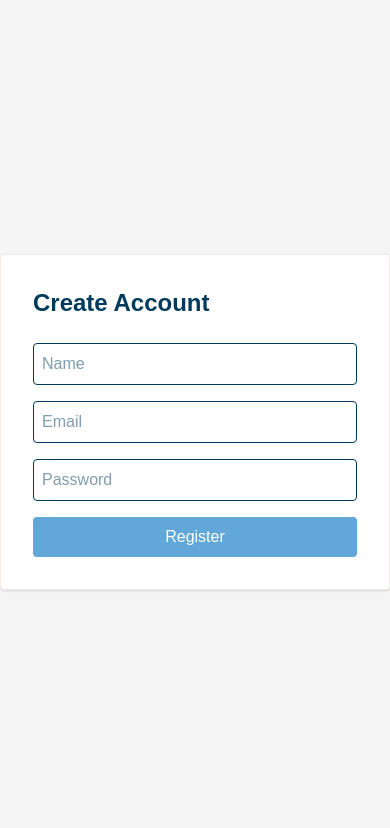
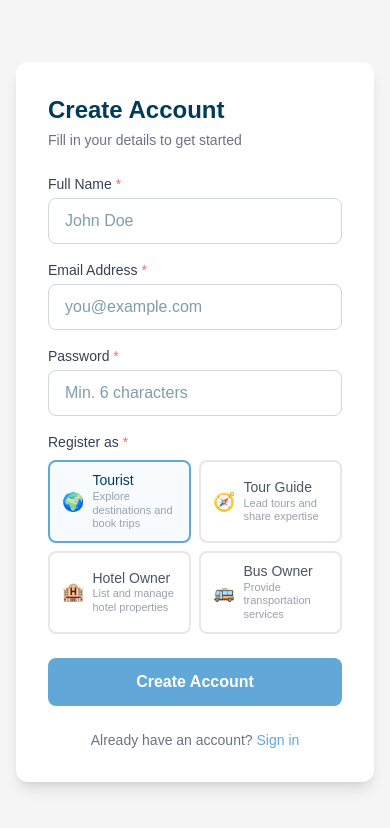
Before and after one commit to Sugam-Khatiwada/tourism-management-system, a Next.js app: page /register in a window 390 px wide. Shown: the top 828 px of the page. Built offline with nearby package versions, Linux system fonts and the light colour scheme; no server answers.

Commit message:
fix: update auth pages and layout

```diff
--- a/src/app/(auth)/layout.tsx
+++ b/src/app/(auth)/layout.tsx
@@ -4,10 +4,8 @@ export default function AuthLayout({
   children: React.ReactNode;
 }) {
   return (
-    <div className="min-h-screen flex items-center justify-center bg-bg">
-      <div className="w-full max-w-md bg-white p-8 shadow rounded border border-neutral/30">
-        {children}
-      </div>
+    <div className="min-h-screen flex items-center justify-center bg-bg p-4">
+      {children}
     </div>
   );
 }
--- a/src/app/(auth)/login/page.tsx
+++ b/src/app/(auth)/login/page.tsx
@@ -41,7 +41,7 @@ export default function LoginPage() {
   };
 
   return (
-    <>
+    <div className="w-full max-w-md bg-white p-8 shadow rounded border border-neutral/30">
       <h2 className="text-2xl font-bold mb-6">Login</h2>
 
       {error && <p className="text-red-500">{error}</p>}
@@ -65,6 +65,13 @@ export default function LoginPage() {
           Login
         </button>
       </form>
-    </>
+
+      <p className="text-sm text-center mt-4 text-gray-500">
+        Don&apos;t have an account?{" "}
+        <a href="/register" className="text-primary hover:underline font-medium">
+          Register
+        </a>
+      </p>
+    </div>
   );
 }
--- a/src/app/(auth)/register/page.tsx
+++ b/src/app/(auth)/register/page.tsx
@@ -1,12 +1,48 @@
 "use client";
 
-import { useState } from "react";
+import { useState, useEffect } from "react";
 import { useRouter } from "next/navigation";
+import Image from "next/image";
 
 type RegisterForm = {
   name: string;
   email: string;
   password: string;
+  role: string;
+};
+
+const ROLES = [
+  {
+    value: "tourist",
+    label: "Tourist",
+    description: "Explore destinations and book trips",
+    icon: "🌍",
+  },
+  {
+    value: "guide",
+    label: "Tour Guide",
+    description: "Lead tours and share expertise",
+    icon: "🧭",
+  },
+  {
+    value: "hotel_owner",
+    label: "Hotel Owner",
+    description: "List and manage hotel properties",
+    icon: "🏨",
+  },
+  {
+    value: "bus_owner",
+    label: "Bus Owner",
+    description: "Provide transportation services",
+    icon: "🚌",
+  },
+];
+
+const ADMIN_ROLE = {
+  value: "admin",
+  label: "Admin",
+  description: "Full system administration access",
+  icon: "🛡️",
 };
 
 export default function RegisterPage() {
@@ -15,13 +51,39 @@ export default function RegisterPage() {
     name: "",
     email: "",
     password: "",
+    role: "tourist",
   });
 
   const [error, setError] = useState("");
+  const [loading, setLoading] = useState(false);
+  const [isAdmin, setIsAdmin] = useState(false);
+
+  // Check if current user is admin (for admin-creating-admin flow)
+  useEffect(() => {
+    async function checkAdmin() {
+      try {
+        const res = await fetch("/api/auth/profile");
+        if (res.ok) {
+          const user = await res.json();
+          if (user.role === "admin") {
+            setIsAdmin(true);
+          }
+        }
+      } catch {
+        // Not logged in or error — ignore
+      }
+    }
+    checkAdmin();
+  }, []);
+
+  const availableRoles = isAdmin ? [...ROLES, ADMIN_ROLE] : ROLES;
 
   const handleSubmit = async (e: React.FormEvent) => {
     e.preventDefault();
+    setError("");
+    setLoading(true);
 
+    try {
       const res = await fetch("/api/auth/register", {
         method: "POST",
         body: JSON.stringify(form),
@@ -33,44 +95,175 @@ export default function RegisterPage() {
       const data = await res.json();
 
       if (!res.ok) {
-      setError(data.message);
+        setError(data.error || data.message || "Registration failed");
         return;
       }
 
       router.push("/login");
+    } catch {
+      setError("Something went wrong. Please try again.");
+    } finally {
+      setLoading(false);
+    }
   };
 
   return (
-    <>
-      <h2 className="text-2xl font-bold mb-6">Create Account</h2>
+    <div className="w-full max-w-4xl bg-white rounded-xl shadow-lg overflow-hidden flex flex-col md:flex-row">
+      {/* Left side — Image */}
+      <div className="relative hidden md:block md:w-1/2">
+        <Image
+          src="https://images.unsplash.com/photo-1507525428034-b723cf961d3e?auto=format&fit=crop&w=800&q=80"
+          alt="Beautiful tropical beach destination"
+          fill
+          className="object-cover"
+          priority
+        />
+        <div className="absolute inset-0 bg-linear-to-t from-dark/80 via-dark/40 to-transparent" />
+        <div className="absolute bottom-0 left-0 right-0 p-8 text-white">
+          <h2 className="text-3xl font-bold mb-2">Start Your Journey</h2>
+          <p className="text-white/80 text-sm leading-relaxed">
+            Join thousands of travelers exploring the world&apos;s most
+            beautiful destinations. Create your account and begin your adventure
+            today.
+          </p>
+        </div>
+      </div>
 
-      {error && <p className="text-red-500">{error}</p>}
+      {/* Right side — Form */}
+      <div className="w-full md:w-1/2 p-8 md:p-10 flex flex-col justify-center">
+        <div className="mb-6">
+          <h2 className="text-2xl font-bold text-dark">Create Account</h2>
+          <p className="text-gray-500 text-sm mt-1">
+            Fill in your details to get started
+          </p>
+        </div>
+
+        {error && (
+          <div className="bg-red-50 border border-red-200 text-red-600 text-sm px-4 py-3 rounded-lg mb-4">
+            {error}
+          </div>
+        )}
 
         <form onSubmit={handleSubmit} className="flex flex-col gap-4">
+          {/* Name */}
+          <div>
+            <label className="block text-sm font-medium text-gray-700 mb-1">
+              Full Name <span className="text-accent">*</span>
+            </label>
             <input
-          placeholder="Name"
-          className="border p-2 rounded"
+              placeholder="John Doe"
+              required
+              value={form.name}
+              className="w-full border border-gray-300 px-4 py-2.5 rounded-lg focus:outline-none focus:ring-2 focus:ring-primary/50 focus:border-primary transition"
               onChange={(e) => setForm({ ...form, name: e.target.value })}
             />
+          </div>
 
+          {/* Email */}
+          <div>
+            <label className="block text-sm font-medium text-gray-700 mb-1">
+              Email Address <span className="text-accent">*</span>
+            </label>
             <input
-          placeholder="Email"
+              placeholder="you@example.com"
               type="email"
-          className="border p-2 rounded"
+              required
+              value={form.email}
+              className="w-full border border-gray-300 px-4 py-2.5 rounded-lg focus:outline-none focus:ring-2 focus:ring-primary/50 focus:border-primary transition"
               onChange={(e) => setForm({ ...form, email: e.target.value })}
             />
+          </div>
 
+          {/* Password */}
+          <div>
+            <label className="block text-sm font-medium text-gray-700 mb-1">
+              Password <span className="text-accent">*</span>
+            </label>
             <input
-          placeholder="Password"
+              placeholder="Min. 6 characters"
               type="password"
-          className="border p-2 rounded"
+              required
+              minLength={6}
+              value={form.password}
+              className="w-full border border-gray-300 px-4 py-2.5 rounded-lg focus:outline-none focus:ring-2 focus:ring-primary/50 focus:border-primary transition"
               onChange={(e) => setForm({ ...form, password: e.target.value })}
             />
+          </div>
 
-        <button className="bg-primary text-white py-2 rounded hover:bg-dark transition">
-          Register
+          {/* Role Selection */}
+          <div>
+            <label className="block text-sm font-medium text-gray-700 mb-2">
+              Register as <span className="text-accent">*</span>
+            </label>
+            <div className="grid grid-cols-2 gap-2">
+              {availableRoles.map((role) => (
+                <button
+                  key={role.value}
+                  type="button"
+                  onClick={() => setForm({ ...form, role: role.value })}
+                  className={`flex items-center gap-2 px-3 py-2.5 rounded-lg border-2 text-left transition-all text-sm ${
+                    form.role === role.value
+                      ? "border-primary bg-primary/5 text-dark"
+                      : "border-gray-200 hover:border-gray-300 text-gray-600"
+                  }`}
+                >
+                  <span className="text-lg">{role.icon}</span>
+                  <div>
+                    <p className="font-medium leading-tight">{role.label}</p>
+                    <p className="text-[11px] text-gray-400 leading-tight">
+                      {role.description}
+                    </p>
+                  </div>
+                </button>
+              ))}
+            </div>
+          </div>
+
+          {/* Submit */}
+          <button
+            type="submit"
+            disabled={loading}
+            className="w-full bg-primary text-white py-3 rounded-lg font-semibold hover:bg-dark transition disabled:opacity-50 disabled:cursor-not-allowed mt-2"
+          >
+            {loading ? (
+              <span className="flex items-center justify-center gap-2">
+                <svg
+                  className="animate-spin h-5 w-5"
+                  viewBox="0 0 24 24"
+                  fill="none"
+                >
+                  <circle
+                    className="opacity-25"
+                    cx="12"
+                    cy="12"
+                    r="10"
+                    stroke="currentColor"
+                    strokeWidth="4"
+                  />
+                  <path
+                    className="opacity-75"
+                    fill="currentColor"
+                    d="M4 12a8 8 0 018-8V0C5.373 0 0 5.373 0 12h4z"
+                  />
+                </svg>
+                Creating Account...
+              </span>
+            ) : (
+              "Create Account"
+            )}
           </button>
         </form>
-    </>
+
+        <p className="text-sm text-center mt-6 text-gray-500">
+          Already have an account?{" "}
+          <a
+            href="/login"
+            className="text-primary hover:underline font-medium"
+          >
+            Sign in
+          </a>
+        </p>
+      </div>
+    </div>
   );
 }
```
Lines whose indentation alone changed are shown as unchanged.
